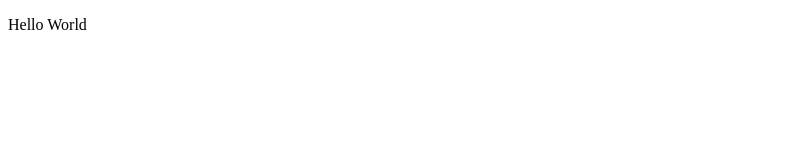
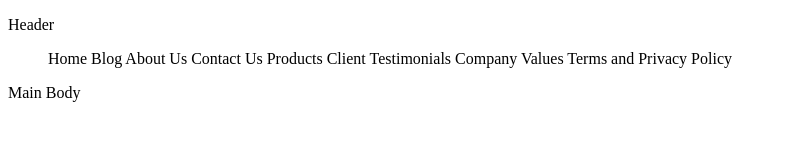
Before and after one commit to rosveluz/SFO, a plain HTML site: page index.HTML in a window 1280 px wide. Shown: the whole page, without its empty margins (0-786 px from the left). Drawn offline with Linux system fonts and the light colour scheme.

Commit message:
Main structure and style

```diff
--- a/index.HTML
+++ b/index.HTML
@@ -3,13 +3,25 @@
     <head>
         <meta charset="utf-8"/>
         <title>Systems for Outsourcing Company Website</title>
+        <style src="style.css"></style>
     </head>
     <body>
-        <p>
-            Hello World
-        </p>
-        <p>
+        <header>
+            <p>Header</p>
+            <nav>
+                <ul>
+                    <ui>Home</ui>
+                    <ui>Blog</ui>
+                    <ui>About Us</ui>
+                    <ui>Contact Us</ui>
+                    <ui>Products</ui>
+                    <ui>Client Testimonials</ui>
+                    <ui>Company Values</ui>
+                    <ui>Terms and Privacy Policy</ui>
+                </ul>
+            </nav>
+        </header>
+        <main>Main Body</main>
 
-        </p>
     </body>
 </html>
--- a/style.css
+++ b/style.css
@@ -0,0 +1,3 @@
+body {
+    font: normal 16px Verdana, Arial, sans-serif;
+}
```
